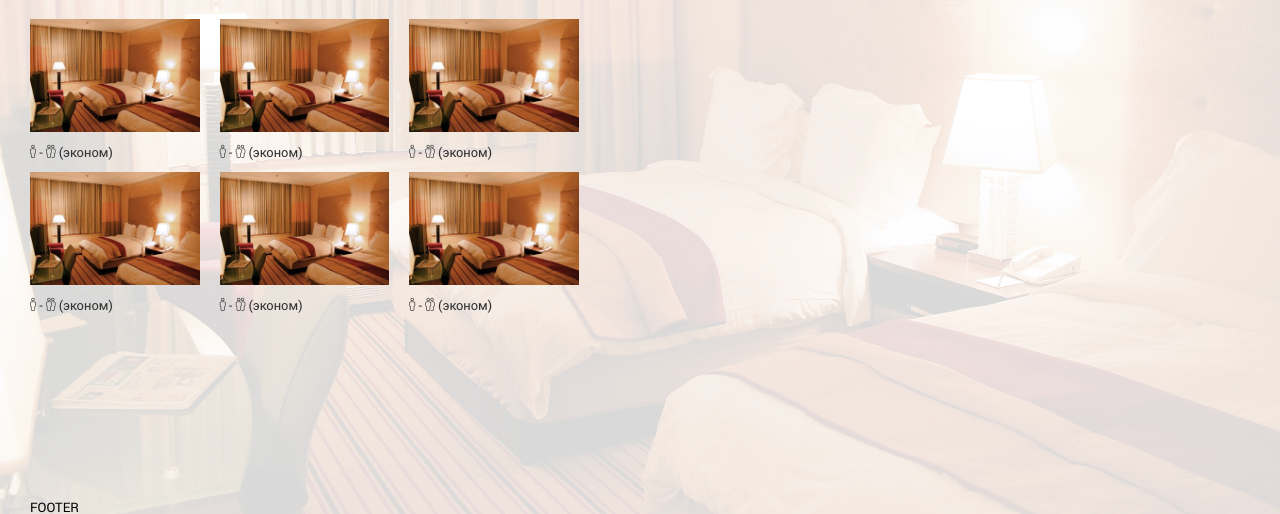
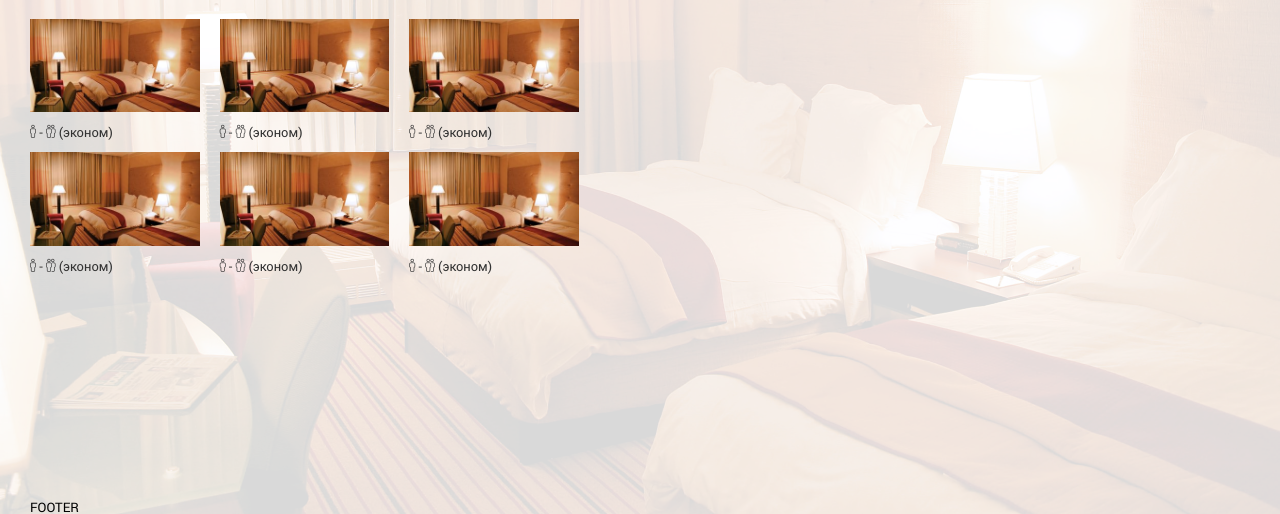
Before and after one commit to kkokiev/artest-2, a plain HTML site: page index.html in a window 1280 px wide. Shown: the part 286-800 px from the top of the page. Drawn offline with Linux system fonts and the light colour scheme; files whose address does not match are found by name.

Commit message:
fix gallery images

```diff
--- a/index.html
+++ b/index.html
@@ -62,7 +62,7 @@
 									<div class="gallery__col">
 										<div class="gallery__item">
 											<a href="img/gallery__item-img-wrap-1.jpg" class="gallery__item-img-wrap js-gallery-item-img" rel="gallery1" title="эконом">
-												<img src="img/gallery__item-img-1.jpg" alt="" class="gallery__item-img">
+												<span style="background-image: url(img/gallery__item-img-1.jpg)" class="gallery__item-img"></span>
 												<span class="gallery__item-img-overlay">
 													<i class="icon-zoom"></i>
 												</span>
@@ -79,7 +79,7 @@
 									<div class="gallery__col">
 										<div class="gallery__item">
 											<a href="img/gallery__item-img-wrap-1.jpg" class="gallery__item-img-wrap js-gallery-item-img" rel="gallery1" title="эконом">
-												<img src="img/gallery__item-img-1.jpg" alt="" class="gallery__item-img">
+												<span style="background-image: url(img/gallery__item-img-1.jpg)" class="gallery__item-img"></span>
 												<span class="gallery__item-img-overlay">
 													<i class="icon-zoom"></i>
 												</span>
@@ -96,7 +96,7 @@
 									<div class="gallery__col">
 										<div class="gallery__item">
 											<a href="img/gallery__item-img-wrap-1.jpg" class="gallery__item-img-wrap js-gallery-item-img" rel="gallery1" title="эконом">
-												<img src="img/gallery__item-img-1.jpg" alt="" class="gallery__item-img">
+												<span style="background-image: url(img/gallery__item-img-1.jpg)" class="gallery__item-img"></span>
 												<span class="gallery__item-img-overlay">
 													<i class="icon-zoom"></i>
 												</span>
@@ -113,7 +113,7 @@
 									<div class="gallery__col">
 										<div class="gallery__item">
 											<a href="img/gallery__item-img-wrap-1.jpg" class="gallery__item-img-wrap js-gallery-item-img" rel="gallery1" title="эконом">
-												<img src="img/gallery__item-img-1.jpg" alt="" class="gallery__item-img">
+												<span style="background-image: url(img/gallery__item-img-1.jpg)" class="gallery__item-img"></span>
 												<span class="gallery__item-img-overlay">
 													<i class="icon-zoom"></i>
 												</span>
@@ -130,7 +130,7 @@
 									<div class="gallery__col">
 										<div class="gallery__item">
 											<a href="img/gallery__item-img-wrap-1.jpg" class="gallery__item-img-wrap js-gallery-item-img" rel="gallery1" title="эконом">
-												<img src="img/gallery__item-img-1.jpg" alt="" class="gallery__item-img">
+												<span style="background-image: url(img/gallery__item-img-1.jpg)" class="gallery__item-img"></span>
 												<span class="gallery__item-img-overlay">
 													<i class="icon-zoom"></i>
 												</span>
@@ -147,7 +147,7 @@
 									<div class="gallery__col">
 										<div class="gallery__item">
 											<a href="img/gallery__item-img-wrap-1.jpg" class="gallery__item-img-wrap js-gallery-item-img" rel="gallery1" title="эконом">
-												<img src="img/gallery__item-img-1.jpg" alt="" class="gallery__item-img">
+												<span style="background-image: url(img/gallery__item-img-1.jpg)" class="gallery__item-img"></span>
 												<span class="gallery__item-img-overlay">
 													<i class="icon-zoom"></i>
 												</span>
--- a/src/blocks/_gallery.scss
+++ b/src/blocks/_gallery.scss
@@ -18,6 +18,8 @@
 	&__item-img-wrap {
 		position: relative;
 		display: block;
+		// height: 0;
+		// padding-bottom: 55%;
 	}
 
 	&__item-img-overlay {
@@ -54,8 +56,11 @@
 	}
 
 	&__item-img {
+		display: block;
+		height: 0;
 		width: 100%;
-		vertical-align: middle;
+		padding-bottom: 55%;
+		@include bg-image(transparent, center center, cover);
 	}
 
 
```
Also changed, not shown: css/style.css.
